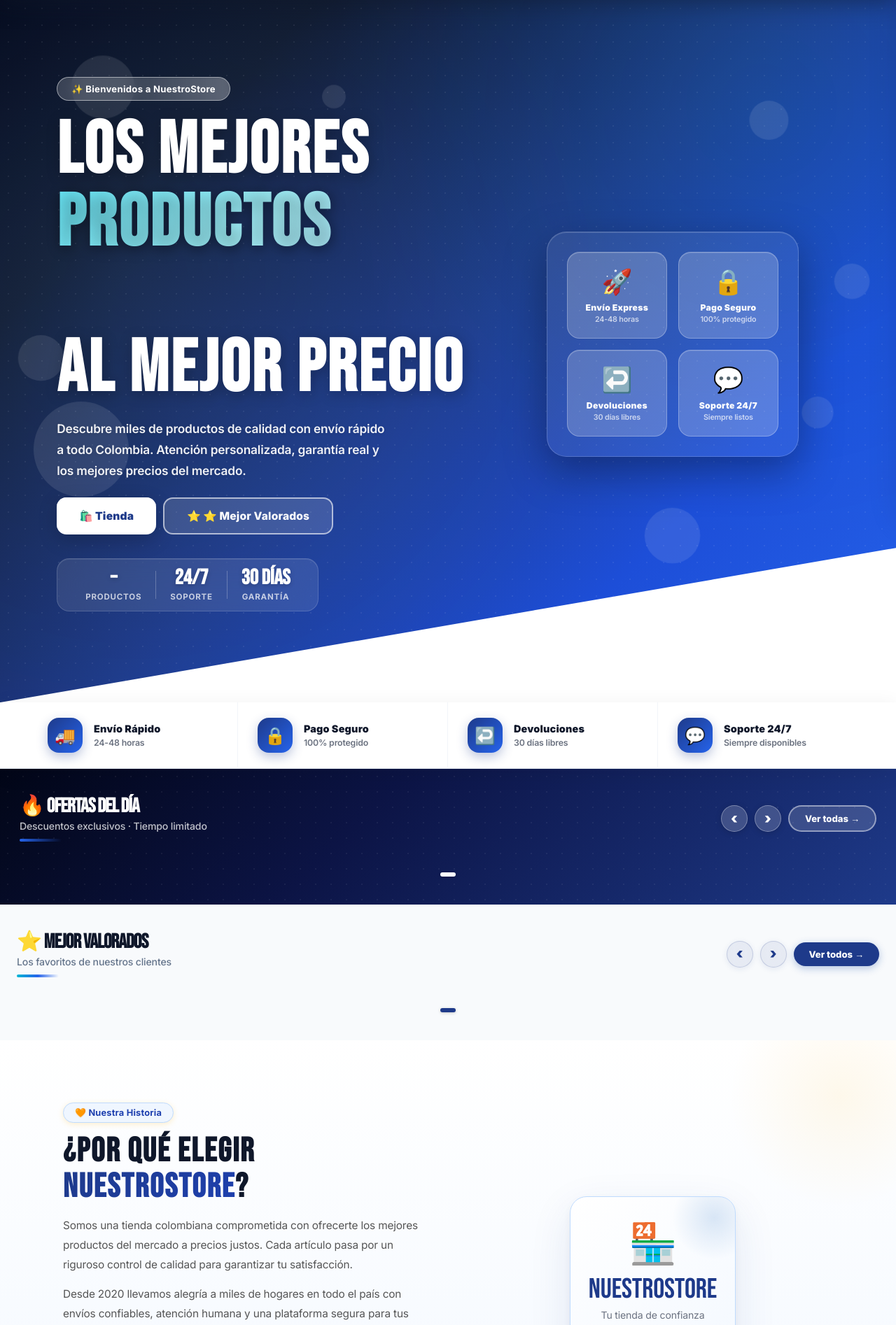
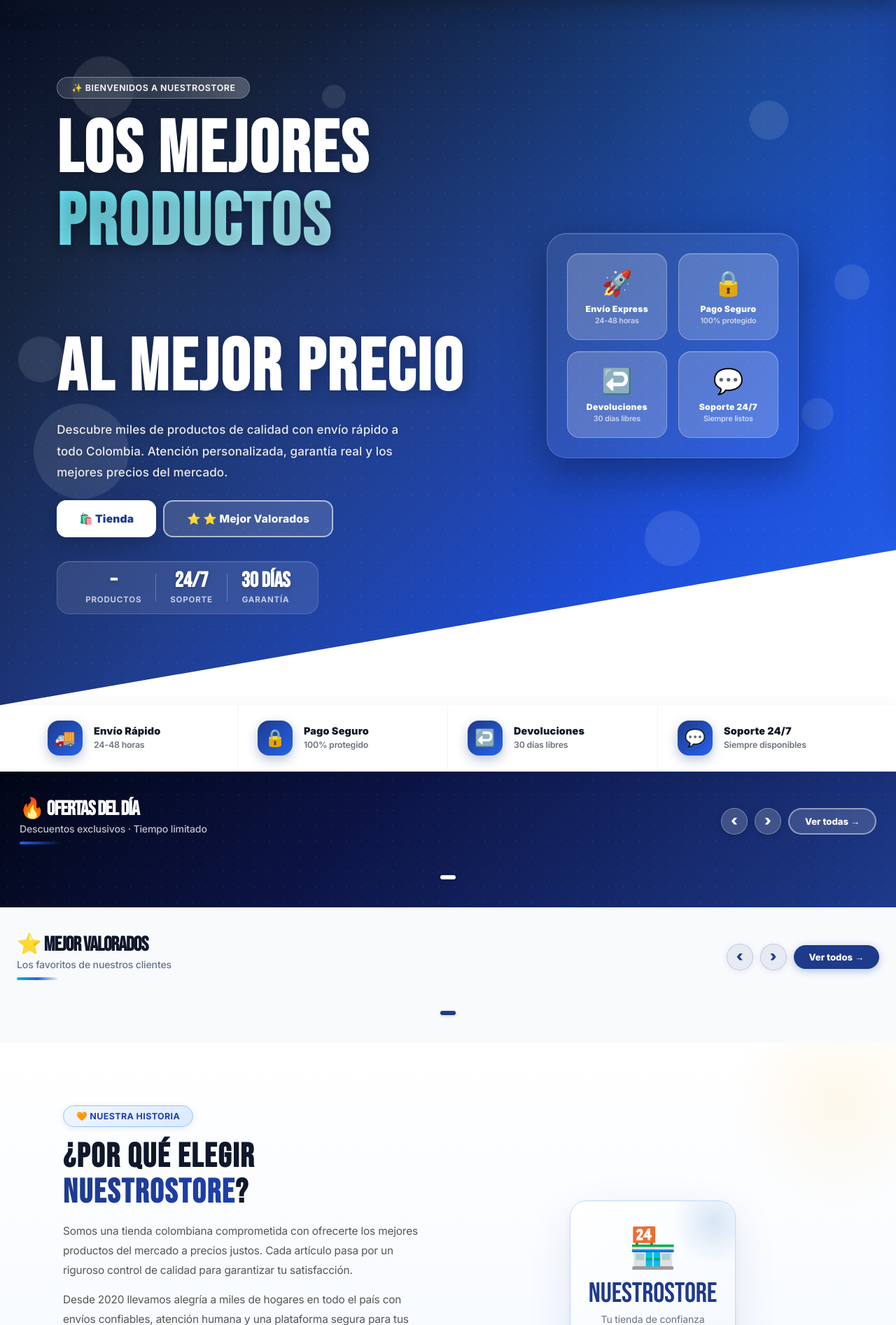
Before and after one commit to sebasgt301zapata/proyecto_web, a Django app: template nuestrostore_fix/tienda/templates/index.html in a window 1280 px wide. Shown: the part 62-1956 px from the top of the page at 70% size. Run offline with Django 4.2, Linux system fonts and the light colour scheme; the template is opened without the code that fills it, so the values that code supplies are empty.

Commit message:
Refactor styles for hero badge and user panel

```diff
--- a/nuestrostore_fix/tienda/static/css/styles.css
+++ b/nuestrostore_fix/tienda/static/css/styles.css
@@ -295,13 +295,13 @@ button,input,select,textarea{font-family:'Inter',sans-serif;}
 /* Badge con shimmer */
 .hero-badge{
   display:inline-flex;align-items:center;gap:8px;
-  background:rgba(255,255,255,.18);
-  border:1.5px solid rgba(255,255,255,.5);
-  backdrop-filter:blur(12px);
-  color:#fff;padding:8px 20px;border-radius:50px;
-  font-size:.82rem;font-weight:700;margin-bottom:20px;
+  background:rgba(255,255,255,.12);
+  border:1px solid rgba(255,255,255,.35);
+  backdrop-filter:blur(16px);-webkit-backdrop-filter:blur(16px);
+  color:#fff;padding:7px 20px;border-radius:50px;
+  font-size:.78rem;font-weight:600;margin-bottom:22px;
   animation:fadeDown .6s ease;
-  letter-spacing:.3px;
+  letter-spacing:.5px;text-transform:uppercase;
   position:relative;overflow:hidden;
 }
 .hero-badge::after{
@@ -331,12 +331,13 @@ button,input,select,textarea{font-family:'Inter',sans-serif;}
 @keyframes fadeUp{from{transform:translateY(22px);opacity:0;}to{transform:none;opacity:1;}}
 
 .hero-desc{
-  color:rgba(255,255,255,.93);
-  font-size:clamp(.86rem,2.3vw,1.08rem);
-  margin:14px auto 22px;font-weight:600;
-  line-height:1.75;max-width:480px;
+  color:rgba(255,255,255,.9);
+  font-size:clamp(.88rem,2.3vw,1.06rem);
+  margin:16px auto 24px;font-weight:500;
+  line-height:1.8;max-width:500px;
   animation:fadeUp .7s ease .2s both;
-  text-shadow:0 1px 4px rgba(0,0,0,.15);
+  text-shadow:0 1px 6px rgba(0,0,0,.2);
+  letter-spacing:.01em;
 }
 @media(min-width:900px){.hero-desc{margin-left:0;margin-right:0;}}
 
@@ -480,9 +481,10 @@ button,input,select,textarea{font-family:'Inter',sans-serif;}
 .sec-header{display:flex;justify-content:space-between;align-items:flex-end;margin-bottom:10px;gap:12px;flex-wrap:wrap;}
 .sec-t{
   font-family:'Bebas Neue',cursive;
-  font-size:clamp(1.8rem,5vw,2.5rem);
+  font-size:clamp(1.6rem,5vw,2.3rem);
   color:var(--na3);letter-spacing:2px;
   line-height:1;
+  display:flex;align-items:center;gap:10px;
 }
 .sec-sub{color:var(--gr);font-size:.9rem;margin-top:4px;font-weight:600;}
 .div{height:4px;width:60px;border-radius:4px;background:linear-gradient(90deg,#06B6D4,#2563EB);margin-bottom:22px;}
@@ -2276,9 +2283,12 @@ footer a,.footer-links a{transition:color .15s,padding-left .15s;}
 /* ── About tag pill ── */
 .about-tag{
   display:inline-flex;align-items:center;gap:6px;
-  background:#EFF6FF;border:1.5px solid #BFDBFE;
-  color:#1E40AF;padding:6px 16px;border-radius:50px;
-  font-size:.8rem;font-weight:700;margin-bottom:16px;letter-spacing:.2px;
+  background:linear-gradient(135deg,#EFF6FF,#DBEAFE);
+  border:1.5px solid #93C5FD;
+  color:#1E40AF;padding:7px 18px;border-radius:50px;
+  font-size:.78rem;font-weight:700;margin-bottom:18px;
+  letter-spacing:.4px;text-transform:uppercase;
+  box-shadow:0 2px 8px rgba(37,99,235,.1);
 }
 
 /* ── Tienda toolbar category ── */
```
Also changed, not shown: other parts of nuestrostore_fix/tienda/static/css/styles.css (+87 -8 lines).
